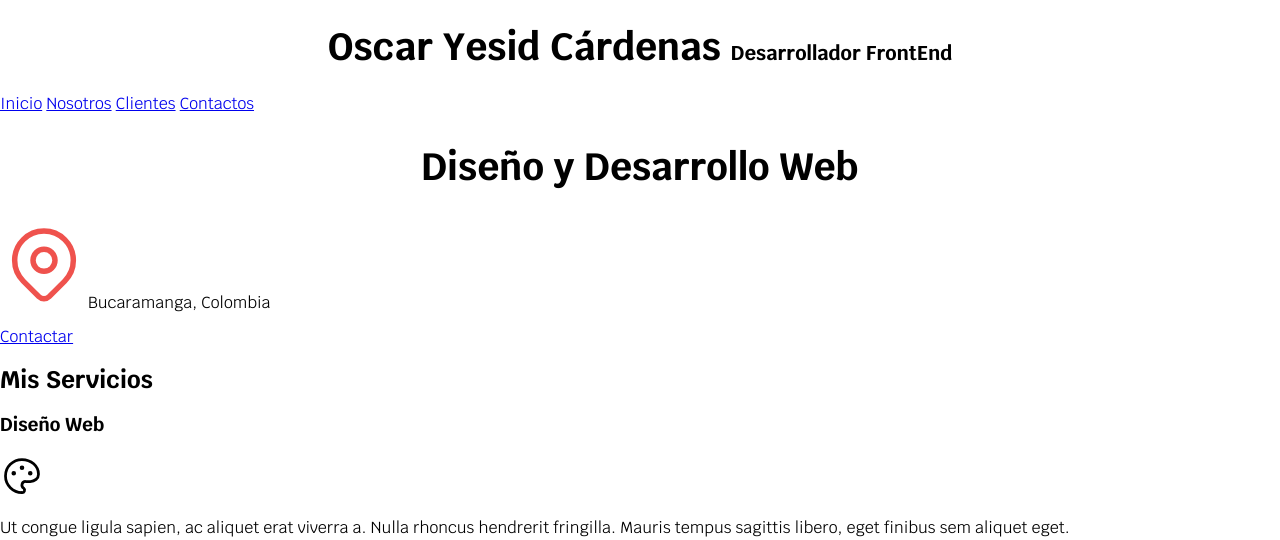
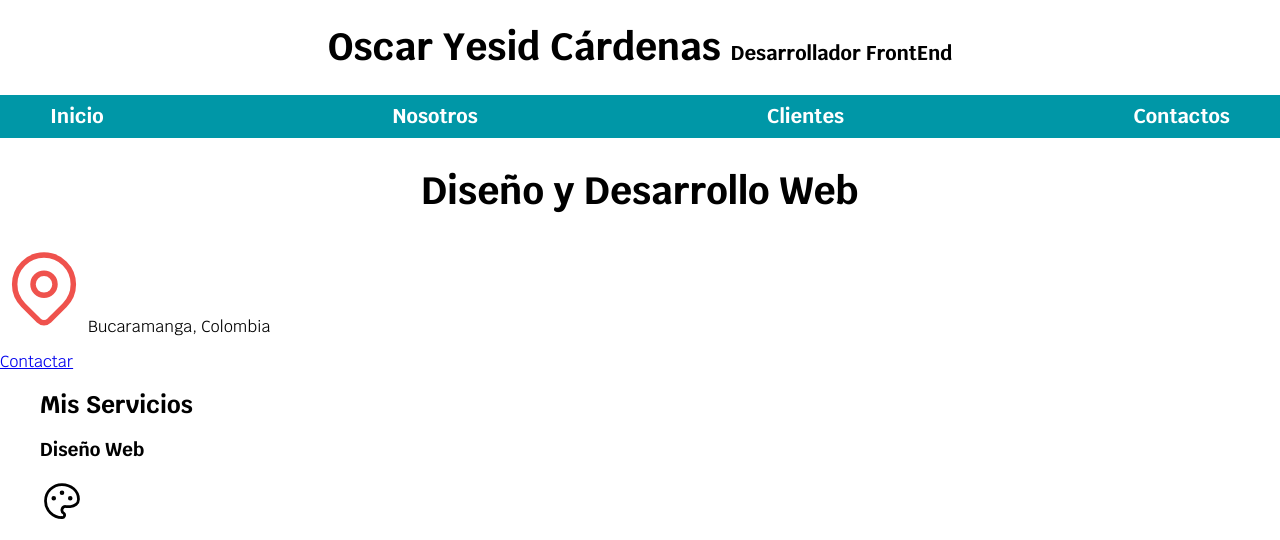
Before and after one commit to oscardenas17/dise-oHtmlCss, a plain HTML site: page index.html in a window 1280 px wide. Shown: the top 540 px of the page. Drawn offline with Linux system fonts and the light colour scheme.

Commit message:
menú de Navegación

```diff
--- a/css/style.css
+++ b/css/style.css
@@ -20,8 +20,34 @@ body{
 .titulo{
     text-align: center;
     font-size: 3.8rem;
-
 }
 .titulo span{
  font-size: 2rem;
 }
+
+.contenedor{
+    width: 120rem;
+    margin: 0 auto;
+}
+
+/* NAVEGACION */
+.nav-bg{
+    background-color: var(--secundario);
+}
+.navegacion-principal{
+
+   display: flex;
+   justify-content: space-between;
+}
+.navegacion-principal a{
+    color: var(--blanco);
+    text-decoration: none;
+    font-size: 2rem;
+    font-weight: 700;
+    padding: 1rem;
+}
+.navegacion-principal a:hover{
+    background-color: var(--primario);
+    color: var(--oscuro);
+}
+/* NAVEGACION */
--- a/index.html
+++ b/index.html
@@ -18,8 +18,8 @@
         <h1 class="titulo">Oscar Yesid Cárdenas <span>Desarrollador FrontEnd</span></h1>
     </header>
 
-    <div class=" nav-bg">
-        <nav class="navegacion contenedor">
+    <div class="nav-bg">
+        <nav class="navegacion-principal contenedor">
             <a href="#">Inicio</a>
             <a href="#">Nosotros</a>
             <a href="#">Clientes</a>
```
